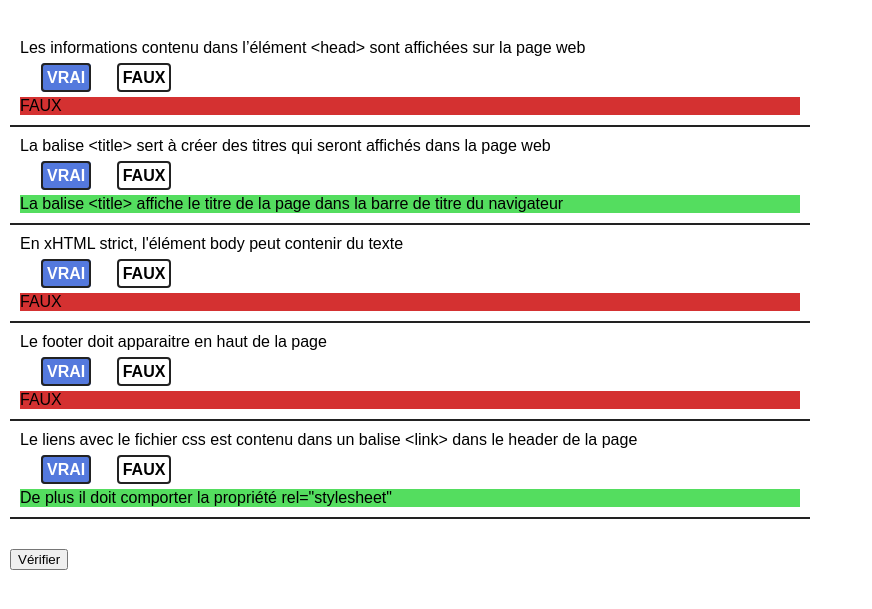
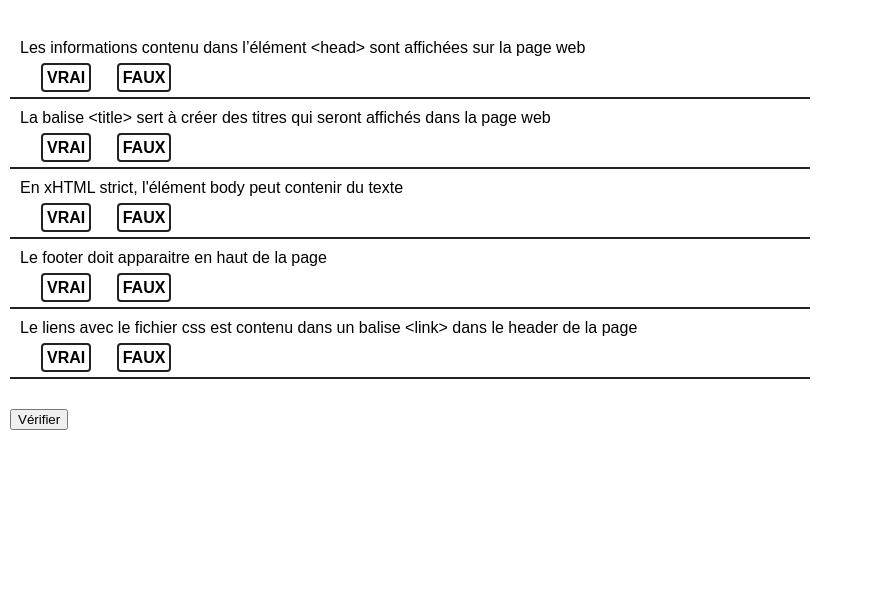
Before and after one commit to cedluck/QcmJsLPATC, a plain HTML site: page index.html in a window 1280 px wide. Both pictures are taken after a click on the button "Vérifier". Shown: the part 61-670 px from the top of the page, without its empty margins (0-872 px from the left). Drawn offline with Linux system fonts and the light colour scheme.

Commit message:
Dynamic content imlementation

```diff
--- a/index.html
+++ b/index.html
@@ -1,5 +1,6 @@
 <!DOCTYPE html>
 <html>
+
 <head>
   <meta http-equiv="Content-Type" content="text/html; charset=utf-8">
   <meta name="viewport" content="width=device-width, initial-scale=1.0">
@@ -7,91 +8,57 @@
   <title>QCD JS</title>
 </head>
 <style>
-  body{
+  body {
     margin: 0;
     padding: 0;
     font-family: Arial, Helvetica, sans-serif;
-    }
-  #main{
+  }
+
+  #main {
     padding: 10px;
     width: 800px;
   }
-  article{
+
+  article {
     margin-bottom: 10px;
     border-bottom: 2px solid #222;
   }
-  input[type="radio"]{
+
+  input[type="radio"] {
     visibility: hidden;
   }
-  section{
+
+  section {
     margin: 10px;
   }
-  label{
+
+  label {
     border: 2px solid #222;
     padding: 4px;
     font-weight: bold;
     border-radius: 4px;
   }
+
   input[type="radio"]:checked+label {
     background-color: rgb(84, 121, 221);
     color: #ffffff;
   }
-  .arg{
+
+  .arg {
     display: none;
   }
+
   footer {
     padding: 10px;
   }
 </style>
+
 <body>
   <header>
     <h1>QCD Langage Web</h1>
   </header>
   <main id="main">
-    <article>
-      <section class="question"></section>
-      <section class="choice">
-        <input type="radio" name="first" id="1true" value="choice"  checked/><label for="1true">VRAI</label>
-        <input type="radio" name="first" id="1false" value="choice" /><label for="1false">FAUX</label>
-      </section>
-      <section class="arg"></section>
-    </article>
 
-    <article>
-      <section class="question"></section>
-      <section class="choice">
-        <input type="radio" name="second" id="2true" value="choice" checked/><label for="2true">VRAI</label>
-        <input type="radio" name="second" id="2false" value="choice" /><label for="2false">FAUX</label>
-      </section>
-      <section class="arg"></section>
-    </article>
-
-    <article>
-      <section class="question"></section>
-      <section class="choice">
-        <input type="radio" name="third" id="3true" value="choice" checked/><label for="3true">VRAI</label>
-        <input type="radio" name="third" id="3false" value="choice" /><label for="3false">FAUX</label>
-      </section>
-      <section class="arg"></section>
-    </article>
-
-    <article>
-      <section class="question"></section>
-      <section class="choice">
-        <input type="radio" name="forth" id="4true" value="choice" checked/><label for="4true">VRAI</label>
-        <input type="radio" name="forth" id="4false" value="choice" /><label for="4false">FAUX</label>
-      </section>
-      <section class="arg"></section>
-    </article>
-
-    <article>
-      <section class="question"></section>
-      <section class="choice">
-        <input type="radio" name="fith" id="5true" value="choice" checked/><label for="5true">VRAI</label>
-        <input type="radio" name="fith" id="5false" value="choice" /><label for="5false">FAUX</label>
-      </section>
-      <section class="arg"></section>
-    </article>
   </main>
   <footer>
     <input type="button" value="Vérifier" id="validation">
@@ -125,24 +92,33 @@
         "answer": true,
         "argument": "De plus il doit comporter la propriété rel=\"stylesheet\""
       },
-      {
-        "question":"aimez-vous les fraises ?",
-        "answer":true,
-        "argument": "surtout avec du sucre !!"
-      }
     ];
-    var sectionEl = document.querySelectorAll (".question");
-    for(var i=0;i<sectionEl.length;i++){
+    var sectionEl = document.querySelectorAll(".question");
+    for (var i = 0; i < sectionEl.length; i++) {
       sectionEl[i].innerHTML = questions[i].question;
     }
+    for (var i = 0; i < questions.length; i++) {
+      document.getElementById("main").insertAdjacentHTML("beforeend",
+        `<article>
+          <section class="question">${questions[i].question} </section>
+          <section class="choice">
+            <input type="radio" name="${i} " id="${i}true" value="choice" /><label for="${i}true">VRAI</label>
+            <input type="radio" name="${i}" id="${i}false" value="choice" /><label for="${i}false">FAUX</label>
+          </section>
+          <section class="arg">${questions[i].argument}</section>
+        </article>`);
+    }
+
+
     var choices = document.querySelectorAll('input[type="radio"]:checked');
     var validation = document.getElementById("validation");
     var argEl = document.querySelectorAll(".arg");
 
     function displayResults() {
-      for(var i=0;i<choices.length;i++){
+      console.log(choices[0].checked);
+      for (var i = 0; i < choices.length; i++) {
 
-        if (choices[i].checked ===  questions[i].answer) {
+        if (choices[i].checked === questions[i].answer) {
           argEl[i].innerHTML = questions[i].argument;
           argEl[i].style.display = "block";
           argEl[i].style.background = "#54dd5f";
@@ -159,4 +135,5 @@
   </script>
 
 </body>
+
 </html>
```
